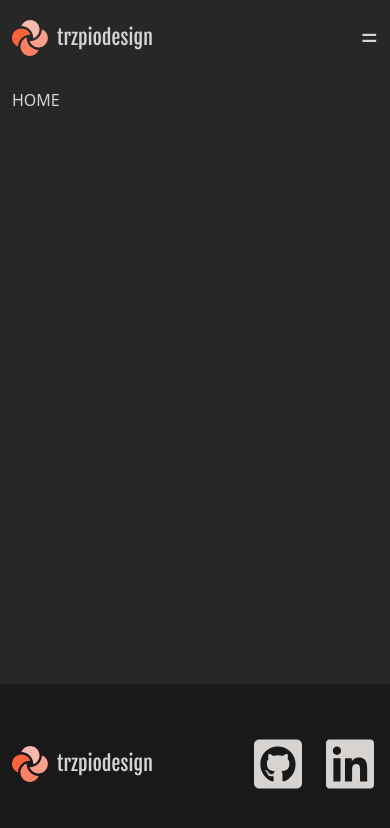
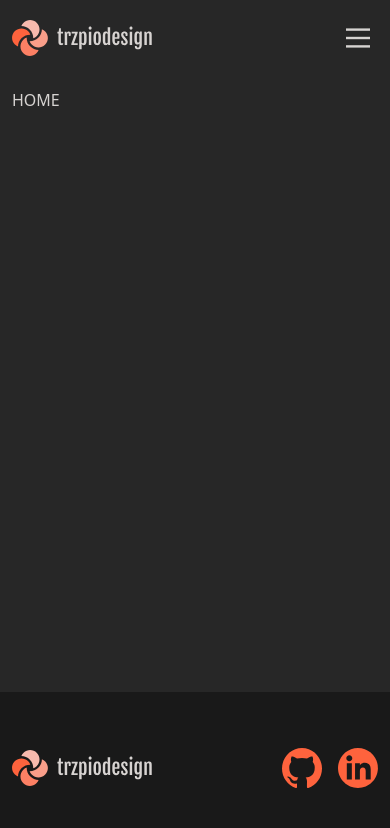
Before and after one commit to jakubtrzpiot/portfolio, a Next.js app: page / in a window 390 px wide. Shown: the top 828 px of the page. Built offline with nearby package versions, Linux system fonts and the light colour scheme.

Commit message:
change menu to appear from bottom

```diff
--- a/src/components/articleCard.js
+++ b/src/components/articleCard.js
@@ -5,7 +5,7 @@ const ArticleCard = ({ url, title, image, content, date }) => {
   // na tablecie zrobic img z lewej
   return (
     <Link href={`/blog/article/${url}`}>
-      <a className="box-content lg:box-border flex w-full xl:w-1/2 flex-col gap-2 md:gap-4 py-4 px-3 -mx-3 rounded-xl active:bg-[#363636] md:hover:bg-[#363636] transition ">
+      <a className="box-content lg:box-border flex w-full xl:w-1/2 flex-col gap-2 md:gap-4 py-5 px-3 -mx-3 rounded-xl active:bg-active-dark md:hover:bg-active-dark transition ">
         <div className="relative grow h-[240px] sm:h-[340px]">
           <Image
             alt=""
--- a/src/components/footer.js
+++ b/src/components/footer.js
@@ -1,12 +1,13 @@
 import Image from 'next/image';
-import Link from 'next/link';
 
 const Footer = () => {
   return (
     <footer className="bg-footer-dark py-10 md:pt-8 md:pb-14">
-      <div className="container__global flex-wrap items-center justify-between md:justify-start md:gap-12 h-full">
-        <Link href="/">
-          <a className="relative w-[140px] md:w-[160px] h-12 md:h-16">
+      <div className="container__global flex-wrap items-center justify-between md:gap-12 h-full">
+        <a
+          href="http://localhost:3000/"
+          className="relative w-[140px] md:w-[160px] h-12 md:h-16"
+        >
           <Image
             alt=""
             draggable="false"
@@ -15,10 +16,9 @@ const Footer = () => {
             layout="fill"
           />
         </a>
-        </Link>
         <div className="flex gap-4 md:gap-6 flex-wrap justify-center">
           <a
-            className="w-14 h-14 md:w-16 md:h-16 relative"
+            className="w-10 h-10 md:w-12 md:h-12 relative"
             target="_blank"
             rel="noreferrer"
             href="https://github.com/jakubtrzpiot"
@@ -32,10 +32,10 @@ const Footer = () => {
             />
           </a>
           <a
-            className="w-14 h-14 md:w-16 md:h-16 relative"
+            className="w-10 h-10 md:w-12 md:h-12 relative"
             target="_blank"
             rel="noreferrer"
-            href="https://www.linkedin.com/in/jakub-trzpiot-702b65215/"
+            href="https://www.linkedin.com/in/jakubtrzpiot"
           >
             <Image
               alt=""
--- a/src/components/navItem.js
+++ b/src/components/navItem.js
@@ -5,7 +5,6 @@ const NavItem = ({ text, href }) => {
   const router = useRouter();
   const path = '/' + router.pathname.split('/')[1];
   return (
-    <Link href={href}>
     <a
       className={`${
         path === href ? 'active' : ''
@@ -13,8 +12,22 @@ const NavItem = ({ text, href }) => {
     >
       {text}
     </a>
-    </Link>
   );
 };
+const BurgerIcon = props => (
+  <button className={props.className} onClick={props.onClick}>
+    <svg width="40" height="40" viewBox="0 0 100 100">
+      <path
+        className="line line1"
+        d="M 20,29.000046 H 80.000231 C 80.000231,29.000046 94.498839,28.817352 94.532987,66.711331 94.543142,77.980673 90.966081,81.670246 85.259173,81.668997 79.552261,81.667751 75.000211,74.999942 75.000211,74.999942 L 25.000021,25.000058"
+      />
+      <path className="line line2" d="M 20,50 H 80" />
+      <path
+        className="line line3"
+        d="M 20,70.999954 H 80.000231 C 80.000231,70.999954 94.498839,71.182648 94.532987,33.288669 94.543142,22.019327 90.966081,18.329754 85.259173,18.331003 79.552261,18.332249 75.000211,25.000058 75.000211,25.000058 L 25.000021,74.999942"
+      />
+    </svg>
+  </button>
+);
 
-export default NavItem;
+export { NavItem, BurgerIcon };
--- a/src/components/navbar.js
+++ b/src/components/navbar.js
@@ -1,16 +1,25 @@
 import Link from 'next/link';
 import Image from 'next/image';
 import { useState } from 'react';
-import NavItem from './navItem';
+import { NavItem, BurgerIcon } from './navItem';
 import { links } from '../data';
 
 const Navbar = () => {
   const [navActive, setNavActive] = useState(null);
+  const menuBottom = `${
+    navActive ? 'active' : ''
+  } flex flex-col fixed h-fit -bottom-[244px] left-0 right-0 gap-4 p-5 rounded-t-2xl md:h-fit bg-footer-dark md:bg-primary-dark transition-all duration-300 md:p-0 md:gap-8 md:flex-row md:static`;
+  const menuSide = `${
+    navActive ? 'active' : ''
+  } flex flex-col fixed h-fit -bottom-[244px] left-0 right-0 gap-4 py-5 px-3 rounded-t-2xl md:h-fit bg-footer-dark md:bg-primary-dark transition-all duration-300 md:p-0 md:gap-8 md:flex-row md:static`;
   return (
     <header className="fixed z-[100] top-0 w-full bg-primary-dark h-[76px] md:h-[108px]">
       <nav className="container__global relative gap-2 justify-between items-center">
         <Link href="/">
-          <a className="relative w-[140px] md:w-[160px] h-full">
+          <a
+            onClick={() => setNavActive(false)}
+            className="relative w-[140px] md:w-[160px] h-full"
+          >
             <Image
               alt=""
               draggable="false"
@@ -20,21 +29,17 @@ const Navbar = () => {
             />
           </a>
         </Link>
-        <div
-          className="md:hidden text-3xl cursor-pointer"
+        <BurgerIcon
+          className={`${navActive ? 'opened' : ''} md:hidden cursor-pointer`}
           onClick={() => setNavActive(!navActive)}
-        >
-          =
-        </div>
-        <div
-          className={`${
-            navActive ? 'active' : ''
-          } flex flex-col fixed h-full top-[76px] -right-[240px] gap-4 py-6 px-20 w-[240px] md:w-fit bg-primary-dark transition-all duration-500 md:px-0 md:gap-8 md:flex-row md:static`}
-        >
+        />
+        <div className={menuBottom}>
           {links.map(link => (
-            <div onClick={() => setNavActive(false)} key={link.text}>
-              <NavItem {...link} />
-            </div>
+            <Link href={link.href} key={link.text}>
+              <div onClick={() => setNavActive(false)}>
+                <NavItem {...link} />
+              </div>
+            </Link>
           ))}
         </div>
       </nav>
--- a/src/pages/blog/index.js
+++ b/src/pages/blog/index.js
@@ -4,7 +4,7 @@ import { articles } from '../../data';
 
 const Blog = () => {
   return (
-    <div className="padding_b container__global flex-wrap justify-between gap-3 md:gap-6">
+    <div className="padding_y container__global flex-wrap justify-between md:gap-6">
       <Head>
         <title>Blog | trzpiodesign</title>
       </Head>
--- a/src/styles/globals.css
+++ b/src/styles/globals.css
@@ -15,8 +15,8 @@ body {
 .container__global {
   @apply h-full container flex px-3 py-3 mx-auto md:px-6;
 }
-.padding_b {
-  @apply pb-0 md:pb-3;
+.padding_y {
+  @apply py-0 md:py-3;
 }
 
 h1 {
@@ -34,7 +34,7 @@ a.active {
 }
 
 nav > .active {
-  @apply right-0;
+  @apply bottom-0;
 }
 
 ::-webkit-scrollbar {
@@ -44,3 +44,39 @@ nav > .active {
   /* Foreground */
   @apply bg-accent rounded-full;
 }
+
+/*BURGER MENU*/
+.line {
+  @apply stroke-stone-300;
+  fill: none;
+  stroke-width: 6;
+  transition: stroke-dasharray 600ms cubic-bezier(0.4, 0, 0.2, 1),
+    stroke-dashoffset 600ms cubic-bezier(0.4, 0, 0.2, 1);
+}
+.line1 {
+  stroke-dasharray: 60 207;
+  stroke-width: 6;
+}
+.line2 {
+  stroke-dasharray: 60 60;
+  stroke-width: 6;
+}
+.line3 {
+  stroke-dasharray: 60 207;
+  stroke-width: 6;
+}
+.opened .line1 {
+  stroke-dasharray: 90 207;
+  stroke-dashoffset: -134;
+  stroke-width: 6;
+}
+.opened .line2 {
+  stroke-dasharray: 1 60;
+  stroke-dashoffset: -30;
+  stroke-width: 6;
+}
+.opened .line3 {
+  stroke-dasharray: 90 207;
+  stroke-dashoffset: -134;
+  stroke-width: 6;
+}
--- a/tailwind.config.js
+++ b/tailwind.config.js
@@ -9,6 +9,7 @@ module.exports = {
       colors: {
         'primary-dark': '#272727',
         'footer-dark': '#191919',
+        'active-dark': '#363636',
         accent: '#fe633d',
       },
     },
```
Also changed, not shown: public/github.svg, public/linkedin.svg. Lines whose indentation alone changed are shown as unchanged.
